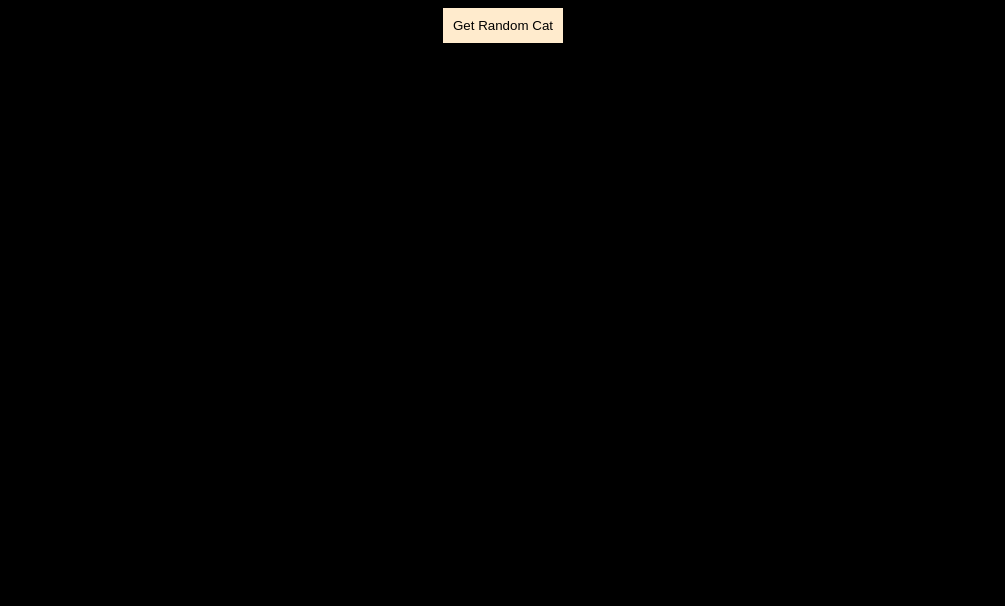
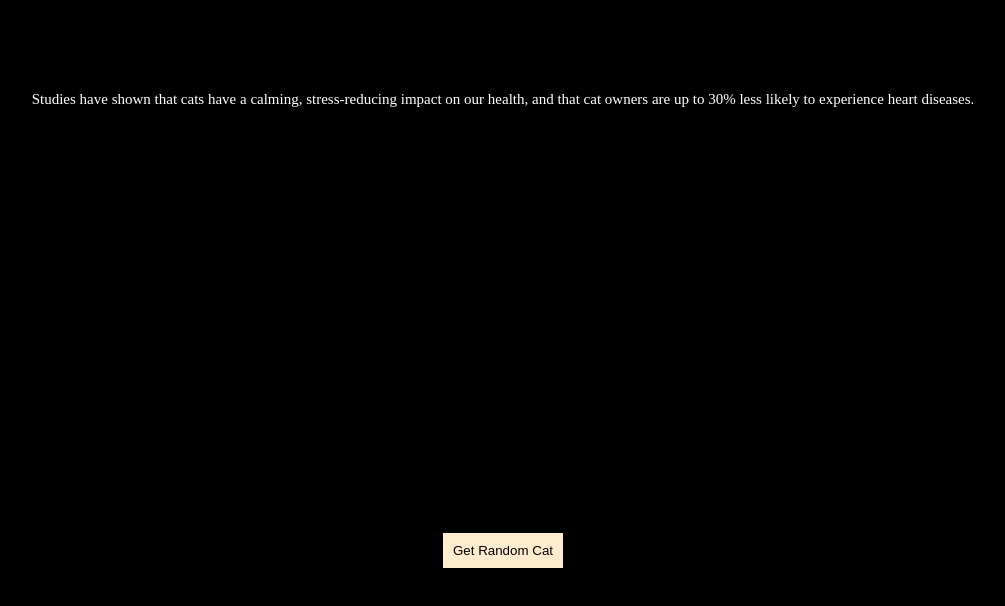
Before and after one commit to ngordon24/using_apis, a plain HTML site: page index.html in a window 1280 px wide. Shown: the whole page, without its empty margins (137-1142 px from the left). Drawn offline with Linux system fonts and the light colour scheme.

Commit message:
added title & description

```diff
--- a/index.html
+++ b/index.html
@@ -11,6 +11,12 @@
       <button class="btn">Get Random Cat</button>
     </section>
     <div class="container"></div>
+    <header class="Title">Random Cats to make your day better!</header>
+    <p class="Description">
+      Studies have shown that cats have a calming, stress-reducing impact on our
+      health, and that cat owners are up to 30% less likely to experience heart
+      diseases.
+    </p>
     <script src="main.js"></script>
   </body>
 </html>
--- a/styles.css
+++ b/styles.css
@@ -11,6 +11,10 @@ body {
   border: none;
   padding: 10px;
   cursor: pointer;
+  bottom: center;
+  align-content: center;
+  position: relative;
+  bottom: -525px;
 }
 .cats {
   display: flex;
@@ -26,3 +30,17 @@ img {
   max-width: 700px;
   height: 30rem;
 }
+.Title {
+  color: white;
+  position: relative;
+  text-align: center;
+  font-size: 20px;
+  top: -500px;
+}
+.Description {
+  font-size: 15px;
+  color: white;
+  position: relative;
+  text-align: center;
+  top: 10px;
+}
```
Also changed, not shown: 1 other file.
